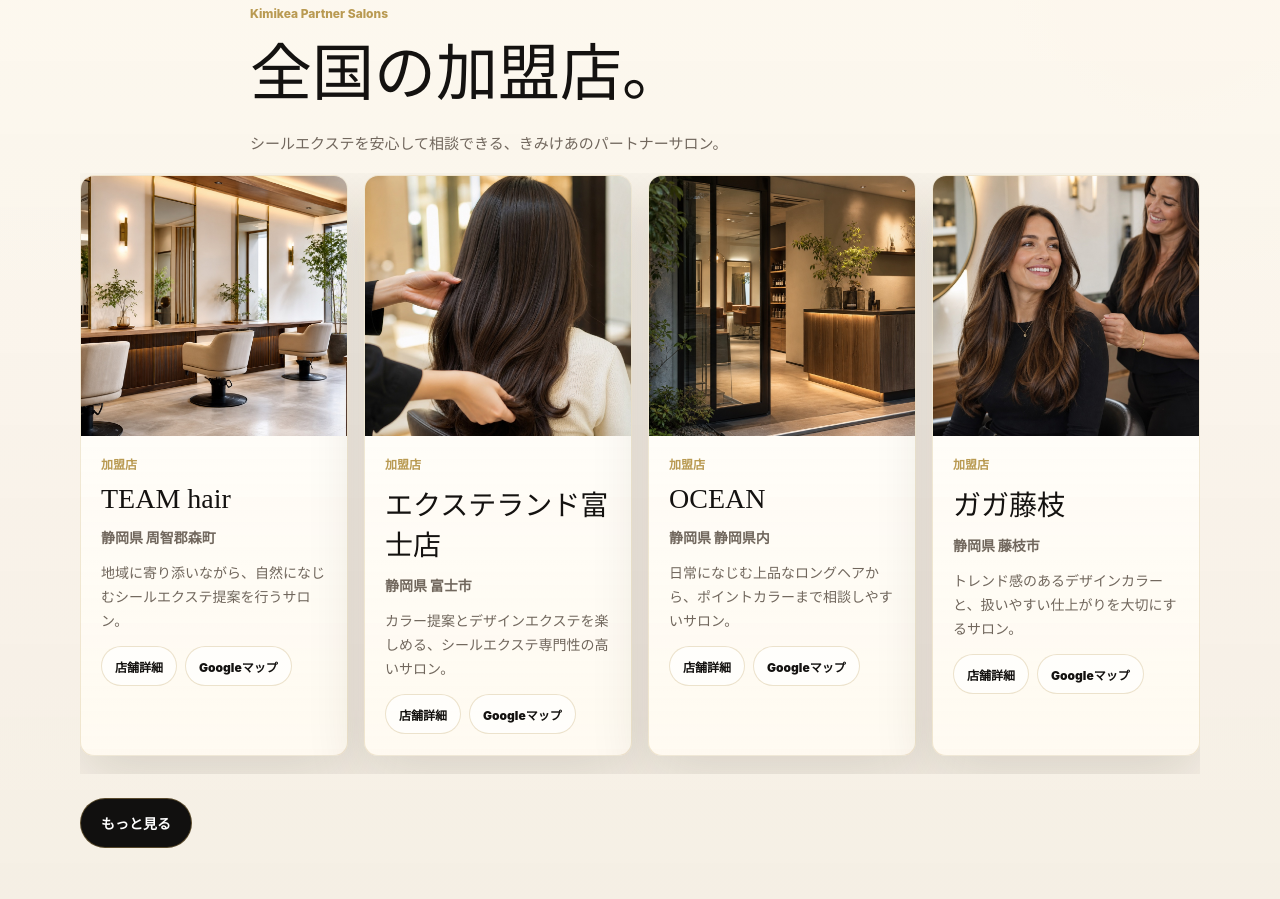
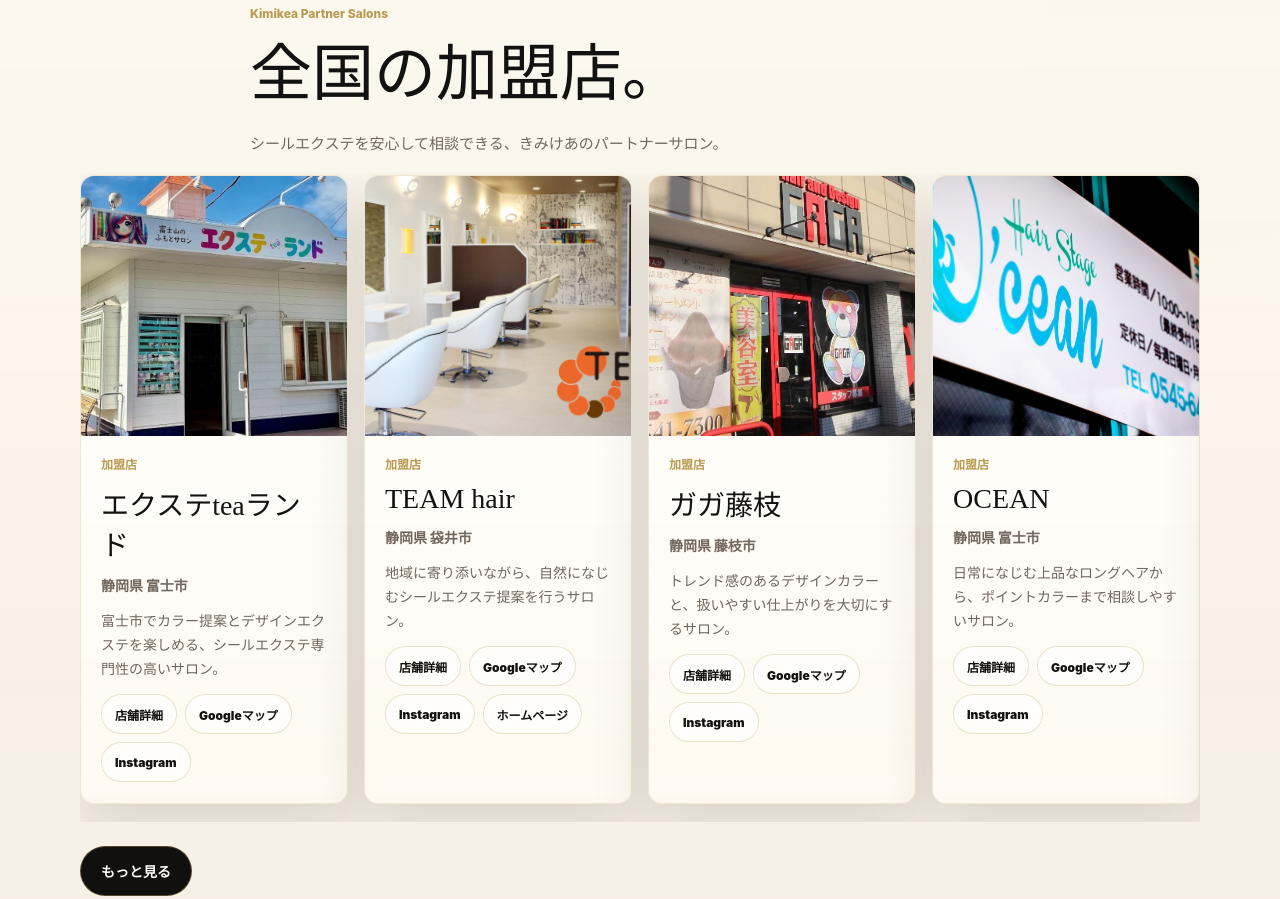
Before and after one commit to boss-team1129/kimikea-official-site, a plain HTML site: page docs/index.html in a window 1280 px wide. Shown: the part 7877-8776 px from the top of the page. Drawn offline with Linux system fonts and the light colour scheme.

Commit message:
Use real Kimikea Connect salon images

```diff
--- a/docs/data/shops.json
+++ b/docs/data/shops.json
@@ -1,68 +1,103 @@
 [
   {
-    "shopId": "team-hair",
+    "shopId": "shop-k-0",
+    "name": "エクステteaランド",
+    "salonName": "エクステteaランド",
+    "shopName": "エクステteaランド",
+    "prefecture": "静岡県",
+    "city": "富士市",
+    "address": "静岡県富士市横割2丁目2-27",
+    "type": "加盟店",
+    "status": "公開",
+    "description": "富士市でカラー提案とデザインエクステを楽しめる、シールエクステ専門性の高いサロン。",
+    "detailUrl": "https://boss-team1129.github.io/Kimikea-Connect/index.html?view=map",
+    "mapUrl": "https://maps.app.goo.gl/eW771Eh5F5ww8q5ZA?g_st=ic",
+    "instagramUrl": "https://www.instagram.com/extensions.land.777?igsh=NnBlOGI1OXJpMzB6",
+    "homepageUrl": "",
+    "connectUrl": "https://boss-team1129.github.io/Kimikea-Connect/index.html?view=map"
+  },
+  {
+    "shopId": "shop-k-1",
     "name": "TEAM hair",
     "salonName": "TEAM hair",
     "shopName": "TEAM hair",
     "prefecture": "静岡県",
-    "city": "周智郡森町",
-    "address": "静岡県周智郡森町",
+    "city": "袋井市",
+    "address": "静岡県袋井市久能1695-1",
     "type": "加盟店",
     "status": "公開",
     "description": "地域に寄り添いながら、自然になじむシールエクステ提案を行うサロン。",
     "detailUrl": "https://boss-team1129.github.io/Kimikea-Connect/index.html?view=map",
-    "mapUrl": "https://www.google.com/maps/search/?api=1&query=TEAM%20hair%20%E9%9D%99%E5%B2%A1%E7%9C%8C",
+    "mapUrl": "https://maps.app.goo.gl/TmGWad4wh6N71k7p7?g_st=ic",
+    "instagramUrl": "https://www.instagram.com/teamhair_1129?igsh=b2pvZmV6dmttamNj&utm_source=qr",
+    "homepageUrl": "https://teamhair.hp.peraichi.com/",
+    "connectUrl": "https://boss-team1129.github.io/Kimikea-Connect/index.html?view=map"
+  },
+  {
+    "shopId": "shop-k-10",
+    "name": "ガガ藤枝",
+    "salonName": "ガガ藤枝",
+    "shopName": "ガガ藤枝",
+    "prefecture": "静岡県",
+    "city": "藤枝市",
+    "address": "静岡県藤枝市青木1-11-10",
+    "type": "加盟店",
+    "status": "公開",
+    "description": "トレンド感のあるデザインカラーと、扱いやすい仕上がりを大切にするサロン。",
+    "detailUrl": "https://boss-team1129.github.io/Kimikea-Connect/index.html?view=map",
+    "mapUrl": "https://maps.app.goo.gl/gDnSxYBMUiomBTFb7?g_st=ic",
+    "instagramUrl": "https://www.instagram.com/extensions_hujieda_gaga?igsh=MTdrM3o1a29qZnowdg==",
+    "homepageUrl": "",
+    "connectUrl": "https://boss-team1129.github.io/Kimikea-Connect/index.html?view=map"
+  },
+  {
+    "shopId": "shop-k-4",
+    "name": "OCEAN",
+    "salonName": "OCEAN",
+    "shopName": "OCEAN",
+    "prefecture": "静岡県",
+    "city": "富士市",
+    "address": "静岡県富士市横割3-6-44 志村ビル1階",
+    "type": "加盟店",
+    "status": "公開",
+    "description": "日常になじむ上品なロングヘアから、ポイントカラーまで相談しやすいサロン。",
+    "detailUrl": "https://boss-team1129.github.io/Kimikea-Connect/index.html?view=map",
+    "mapUrl": "https://maps.app.goo.gl/Xt7Y9gb9u5XSYap48?g_st=ic",
+    "instagramUrl": "https://www.instagram.com/hairstage_ocean?igsh=MWJkYWxnMnhmbTF0dA==",
+    "homepageUrl": "",
+    "connectUrl": "https://boss-team1129.github.io/Kimikea-Connect/index.html?view=map"
+  },
+  {
+    "shopId": "shop-k-12",
+    "name": "Agu hair rose",
+    "salonName": "Agu hair rose",
+    "shopName": "Agu hair rose",
+    "prefecture": "静岡県",
+    "city": "富士市",
+    "address": "静岡県富士市平垣109-5 アロマガーデン2階 K号・L号",
+    "type": "加盟店",
+    "status": "公開",
+    "description": "富士市でシールエクステを相談できる、落ち着いた雰囲気のサロン。",
+    "hasImage": false,
+    "detailUrl": "https://boss-team1129.github.io/Kimikea-Connect/index.html?view=map",
+    "mapUrl": "https://maps.app.goo.gl/Z73tEiJB7kJmRKXm8?g_st=ic",
     "instagramUrl": "",
     "homepageUrl": "",
     "connectUrl": "https://boss-team1129.github.io/Kimikea-Connect/index.html?view=map"
   },
   {
-    "shopId": "extension-land-fuji",
-    "name": "エクステランド富士店",
-    "salonName": "エクステランド富士店",
-    "shopName": "エクステランド富士店",
+    "shopId": "shop-k-11",
+    "name": "エクステランド吉田店",
+    "salonName": "エクステランド吉田店",
+    "shopName": "エクステランド吉田店",
     "prefecture": "静岡県",
-    "city": "富士市",
-    "address": "静岡県富士市",
+    "city": "榛原郡吉田町",
+    "address": "静岡県榛原郡吉田町神戸1439-6",
     "type": "加盟店",
     "status": "公開",
-    "description": "カラー提案とデザインエクステを楽しめる、シールエクステ専門性の高いサロン。",
+    "description": "吉田町でシールエクステの相談ができる、地域密着の加盟サロン。",
     "detailUrl": "https://boss-team1129.github.io/Kimikea-Connect/index.html?view=map",
-    "mapUrl": "https://www.google.com/maps/search/?api=1&query=%E3%82%A8%E3%82%AF%E3%82%B9%E3%83%86%E3%83%A9%E3%83%B3%E3%83%89%E5%AF%8C%E5%A3%AB%E5%BA%97",
-    "instagramUrl": "",
-    "homepageUrl": "",
-    "connectUrl": "https://boss-team1129.github.io/Kimikea-Connect/index.html?view=map"
-  },
-  {
-    "shopId": "hair-stage-ocean",
-    "name": "OCEAN",
-    "salonName": "OCEAN",
-    "shopName": "OCEAN",
-    "prefecture": "静岡県",
-    "city": "静岡県内",
-    "address": "静岡県",
-    "type": "加盟店",
-    "status": "公開",
-    "description": "日常になじむ上品なロングヘアから、ポイントカラーまで相談しやすいサロン。",
-    "detailUrl": "https://boss-team1129.github.io/Kimikea-Connect/index.html?view=map",
-    "mapUrl": "https://www.google.com/maps/search/?api=1&query=OCEAN%20%E3%83%98%E3%82%A2%E3%82%B5%E3%83%AD%E3%83%B3%20%E9%9D%99%E5%B2%A1%E7%9C%8C",
-    "instagramUrl": "",
-    "homepageUrl": "",
-    "connectUrl": "https://boss-team1129.github.io/Kimikea-Connect/index.html?view=map"
-  },
-  {
-    "shopId": "gaga-fujieda",
-    "name": "ガガ藤枝",
-    "salonName": "ガガ藤枝",
-    "shopName": "ガガ藤枝",
-    "prefecture": "静岡県",
-    "city": "藤枝市",
-    "address": "静岡県藤枝市",
-    "type": "加盟店",
-    "status": "公開",
-    "description": "トレンド感のあるデザインカラーと、扱いやすい仕上がりを大切にするサロン。",
-    "detailUrl": "https://boss-team1129.github.io/Kimikea-Connect/index.html?view=map",
-    "mapUrl": "https://www.google.com/maps/search/?api=1&query=%E3%82%AC%E3%82%AC%E8%97%A4%E6%9E%9D",
+    "mapUrl": "https://www.google.com/maps/search/?api=1&query=%E3%82%A8%E3%82%AF%E3%82%B9%E3%83%86%E3%83%A9%E3%83%B3%E3%83%89%E5%90%89%E7%94%B0%E5%BA%97%20%E9%9D%99%E5%B2%A1%E7%9C%8C%E6%A6%9B%E5%8E%9F%E9%83%A1%E5%90%89%E7%94%B0%E7%94%BA%E7%A5%9E%E6%88%B81439-6",
     "instagramUrl": "",
     "homepageUrl": "",
     "connectUrl": "https://boss-team1129.github.io/Kimikea-Connect/index.html?view=map"
--- a/docs/index.html
+++ b/docs/index.html
@@ -49,7 +49,7 @@
     ]
   }
   </script>
-  <script src="./site.js?v=20260729-shop-images-3" defer></script>
+  <script src="./site.js?v=20260729-real-shop-images-1" defer></script>
 </head>
 <body>
   <a class="skip-link" href="#main">本文へ移動</a>
--- a/docs/site.js
+++ b/docs/site.js
@@ -82,17 +82,47 @@ function getShopInstagram(shop) {
   return shop.instagramUrl || shop.instagramURL || shop.instagram || '';
 }
 
-function getShopImageUrl(shop) {
+function getShopImageCandidates(shop) {
+  if (shop.hasImage === false || String(shop.imageStatus || '').trim() === 'missing') return [];
+  const explicitImage = String(shop.image || shop.imageUrl || shop.photoUrl || '').trim();
   const shopId = String(shop.shopId || '').trim();
-  if (shopId) return `./assets/shops/${encodeURIComponent(shopId)}.jpg`;
-  return shop.imageUrl || './assets/shops/placeholder.jpg';
+  const candidates = [];
+  if (explicitImage) candidates.push(explicitImage);
+  if (shopId) {
+    const safeShopId = shopId.replace(/[^a-zA-Z0-9_-]/g, '');
+    ['jpg', 'jpeg', 'png', 'webp'].forEach((extension) => {
+      candidates.push(`./assets/shops/${encodeURIComponent(safeShopId)}.${extension}`);
+    });
+  }
+  return [...new Set(candidates)];
+}
+
+window.handleShopImageError = function handleShopImageError(image) {
+  const figure = image.closest('.shop-photo');
+  let candidates = [];
+  try {
+    candidates = JSON.parse(image.dataset.candidates || '[]');
+  } catch (_) {
+    candidates = [];
+  }
+  const nextIndex = Number(image.dataset.index || 0) + 1;
+  if (candidates[nextIndex]) {
+    image.dataset.index = String(nextIndex);
+    image.src = candidates[nextIndex];
+    return;
+  }
+  if (figure) {
+    figure.classList.add('is-missing');
+    figure.innerHTML = '<div class="shop-photo-missing">店舗写真準備中</div>';
+  }
 }
 
 function renderShopCard(shop, variant = 'carousel') {
   const phoneNumber = normalizePhone(shop.phone || shop.tel || shop.phoneNumber);
   const name = getShopName(shop);
   const location = [shop.prefecture, shop.city].filter(Boolean).join(' ');
-  const imageUrl = getShopImageUrl(shop);
+  const imageCandidates = getShopImageCandidates(shop);
+  const imageUrl = imageCandidates[0] || '';
   const actions = [
     buildShopLink(shop.detailUrl || shop.connectUrl, '店舗詳細'),
     buildShopLink(shop.mapUrl || shop.googleMapUrl || shop.googleMapURL, 'Googleマップ'),
@@ -104,7 +134,9 @@ function renderShopCard(shop, variant = 'carousel') {
   return `
     <article class="shop-card ${variant === 'list' ? 'shop-card-list' : ''}">
       <figure class="shop-photo">
-        <img src="${escapeHtml(imageUrl)}" alt="${escapeHtml(name || '加盟店')}の店舗写真" width="900" height="600" loading="lazy" onerror="this.onerror=null;this.src='./assets/shops/placeholder.jpg';">
+        ${imageUrl
+          ? `<img src="${escapeHtml(imageUrl)}" alt="${escapeHtml(name || '加盟店')}の店舗写真" width="900" height="600" loading="lazy" data-candidates="${escapeHtml(JSON.stringify(imageCandidates))}" data-index="0" onerror="handleShopImageError(this);">`
+          : '<div class="shop-photo-missing">店舗写真準備中</div>'}
       </figure>
       <div class="shop-card-body">
         <span>${escapeHtml(shop.type || '加盟店')}</span>
--- a/docs/style.css
+++ b/docs/style.css
@@ -669,6 +669,21 @@ p {
   transition: transform 1.05s ease, filter .35s ease;
 }
 
+.shop-photo-missing {
+  display: grid;
+  min-height: clamp(230px, 54vw, 320px);
+  place-items: center;
+  padding: 28px;
+  color: rgba(67,50,34,.68);
+  font-size: 13px;
+  font-weight: 800;
+  letter-spacing: .08em;
+  background:
+    linear-gradient(135deg, rgba(255,255,255,.88), rgba(224,202,150,.2)),
+    repeating-linear-gradient(135deg, rgba(190,154,82,.08) 0 1px, transparent 1px 12px),
+    #efe7dc;
+}
+
 .shop-card:hover .shop-photo img {
   transform: scale(1.035);
   filter: saturate(1.04) contrast(1.02);
@@ -1393,6 +1408,10 @@ details p {
     height: 260px;
   }
 
+  .shop-photo-missing {
+    min-height: 260px;
+  }
+
   .choice-grid {
     grid-template-columns: repeat(2, minmax(0, 1fr));
   }
```
Also changed, not shown: docs/shops.html (+1 -1 lines), docs/assets/shops/extension-land-fuji.jpg (deleted), docs/assets/shops/gaga-fujieda.jpg (deleted), docs/assets/shops/hair-stage-ocean.jpg (deleted), docs/assets/shops/placeholder.jpg (deleted), docs/assets/shops/shop-k-0.jpg (added), docs/assets/shops/shop-k-1.jpg (added), docs/assets/shops/shop-k-10.jpg (added), docs/assets/shops/shop-k-11.jpg (added), docs/assets/shops/shop-k-4.jpg (added), docs/assets/shops/team-hair.jpg (deleted).
